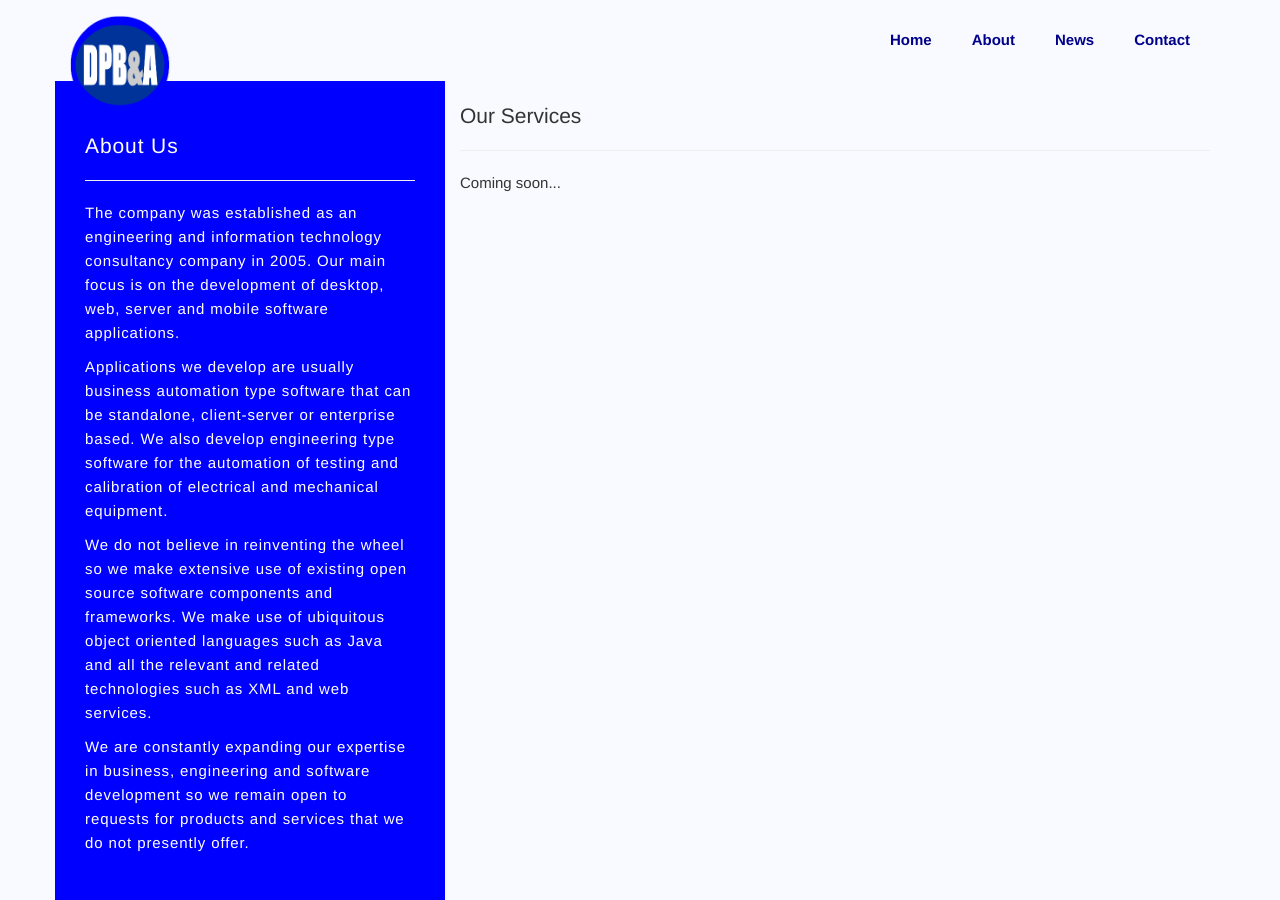
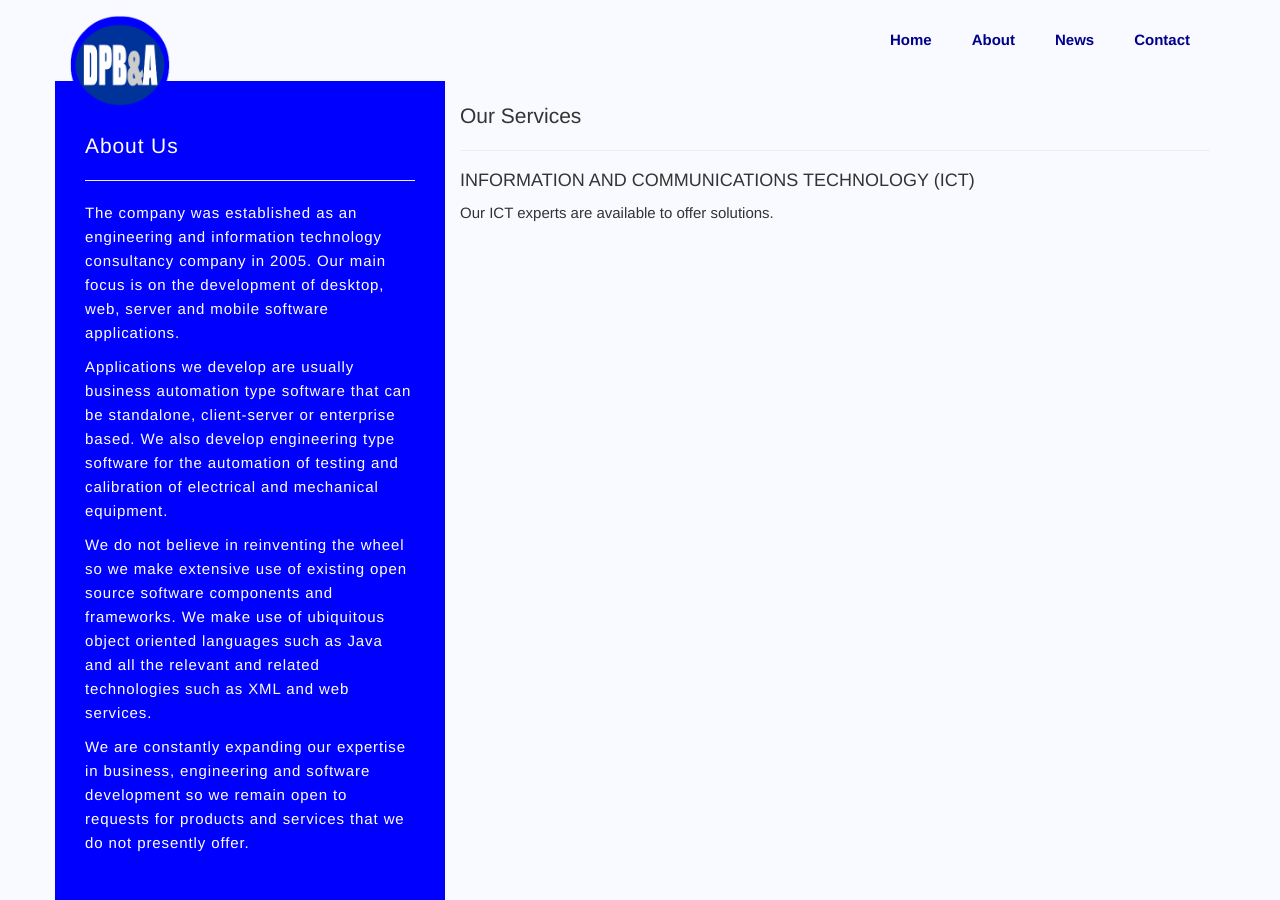
Before and after one commit to DPBandA/dpba, a Jekyll site: the page built from about.html, in a window 1280 px wide and 900 px high. Built offline with Jekyll 4.4.1, drawn with Linux system fonts in a browser that asks for light colours.

Commit message:
General updates.

```diff
--- a/about.html
+++ b/about.html
@@ -33,9 +33,14 @@ permalink: /about
         </div>
         <div class="col-sm-8 col-md-8">
             <h3 class="lead" id="anchor1">Our Services</h3><hr>
+
+            <h4>
+                INFORMATION AND COMMUNICATIONS TECHNOLOGY (ICT)
+            </h4>
             <p>
-                Coming soon...
+                Our ICT experts are available to offer solutions.
             </p>
+
         </div>
     </div>
 </div>
```
Also changed, not shown: 1 other file.
